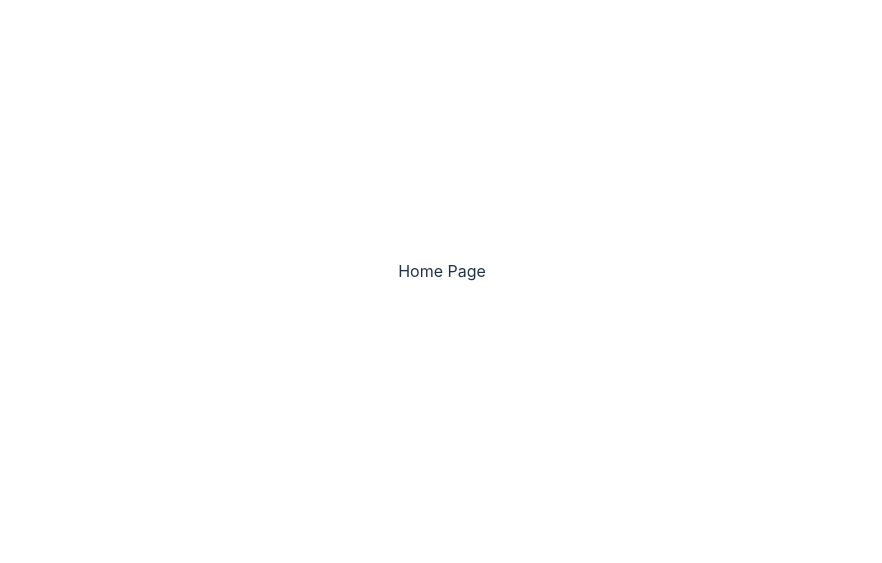
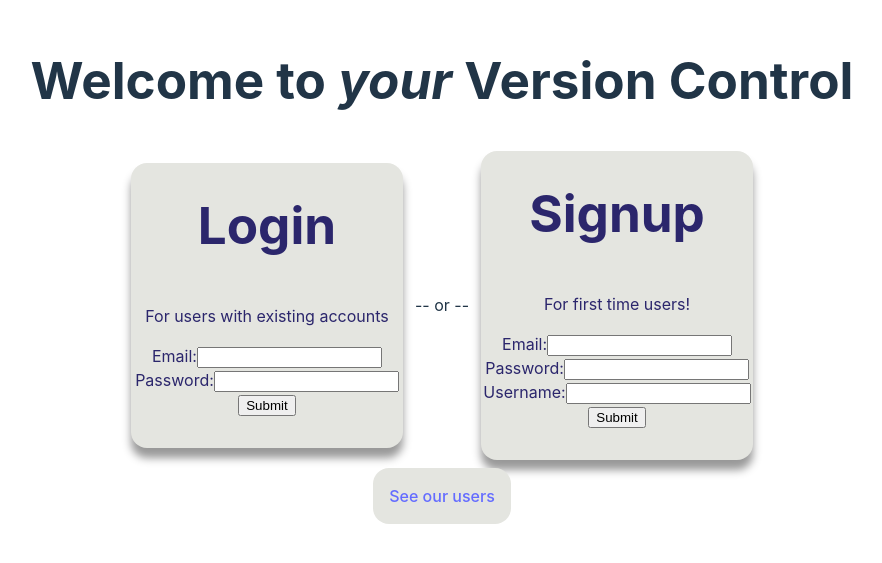
Before and after one commit to soupshell/CPSC304-Version-Control-Project, a React (Vite) app in the folder frontend/: page /Home in a window 1280 px wide. Shown: the part 129-692 px from the top of the page, without its empty margins (198-1080 px from the left). Built offline with nearby package versions, Linux system fonts and the light colour scheme.

Commit message:
Login authentication system working locally

```diff
--- a/frontend/src/App.jsx
+++ b/frontend/src/App.jsx
@@ -1,4 +1,5 @@
 import { BrowserRouter as Router, Routes, Route } from "react-router-dom";
+import { useState } from 'react';
 import Login from './pages/Login';
 import Home from './pages/Home';
 import RepoHome from './pages/RepoHome';
@@ -6,15 +7,29 @@ import UsersList from './pages/UsersList';
 import './App.css';
 
 function App() {
+  const users = {'test@gmail.com': '1234'};
+
+  const [isVerified, setStatus] = useState(sessionStorage.getItem('isVerified') || 0);
+  const verify = (formValue) => {
+    console.log('verify caled');
+    console.log(formValue);
+    const email = formValue['email'];
+    const passcode = formValue['pwd'];
+    if (users[email] == passcode) {
+      console.log('set Session Storage as authenticated')
+      sessionStorage.setItem( 'isVerified', 1 );
+      setStatus(1);
+    }
+  }
 
   return (
     <>
      <Router>
       <div className="App">
       <Routes>
-            <Route path="/" element={<Login />}/>
-            <Route path="/Home" element={<Home />}/>
-            <Route path="/Repo" element={<RepoHome />}/>
+            <Route path="/" element={<Login verifyFn={verify} />}/>
+            <Route path="/Home" element={isVerified == 1 ? <Home />:<Login verifyFn={verify} />}/>
+            <Route path="/Repo" element={isVerified == 1 ? <RepoHome />:<Login verifyFn={verify} />}/>
             <Route path="/UsersList" element={<UsersList/>}/>
       </Routes>
       </div>
--- a/frontend/src/components/AuthBox.jsx
+++ b/frontend/src/components/AuthBox.jsx
@@ -4,15 +4,13 @@ function AuthBox(props) {
    const title = props.title;
    const description = (title && title == 'Login') ? "For users with existing accounts" : "For first time users!";
    const handleSubmit = () => {
-      console.log(title + " submitted.")
-      console.log()
+      props.verifyFn(formValues);
    };
    const [formValues, setFormValues] = useState({});
    const handleChange = (e) => {
     let temp = formValues
     temp[e.target.id] = e.target.value
     setFormValues(formValues);
-    console.log(formValues);
    }
 
    return (
@@ -21,14 +19,14 @@ function AuthBox(props) {
       <p >{description}</p>
       <form onSubmit={handleSubmit}>
       <label> Email:
-        <input type="text" id={title +'-email'} onChange={handleChange} required/>
+        <input type="email" id={'email'} onChange={handleChange} required/>
       </label>
       <label> Password:
-        <input type="password" id={title +'-pwd'} onChange={handleChange} required/>
+        <input type="password" id={'pwd'} onChange={handleChange} required/>
       </label>
       {title != 'Login' &&
           <label> Username:
-            <input type="text" id={title +'-username'} onChange={handleChange} required/>
+            <input type="text" id={'username'} onChange={handleChange} required/>
           </label>}
       <input type="submit" value="Submit" />
       </form>
--- a/frontend/src/pages/Login.jsx
+++ b/frontend/src/pages/Login.jsx
@@ -2,15 +2,13 @@ import AuthBox from '../components/AuthBox';
 import {Link} from 'react-router-dom';
 
 function Login(props) {
-
   return (
-
     <>
       <h1>Welcome to <i>your</i> Version Control</h1>
       <div className="centerDiv">
-        <AuthBox title='Login'/>
+        <AuthBox title='Login' verifyFn={props.verifyFn} />
         <p> -- or --</p>
-        <AuthBox title='Signup'/>
+        <AuthBox title='Signup' verifyFn={props.verifyFn}/>
       </div>
       <div className="centerDiv">
         <Link to='/UsersList' className="ctgrey-button"> See our users </Link>
```
